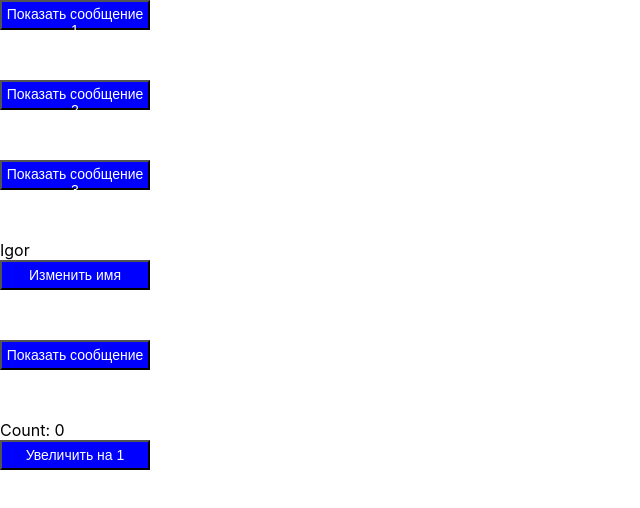
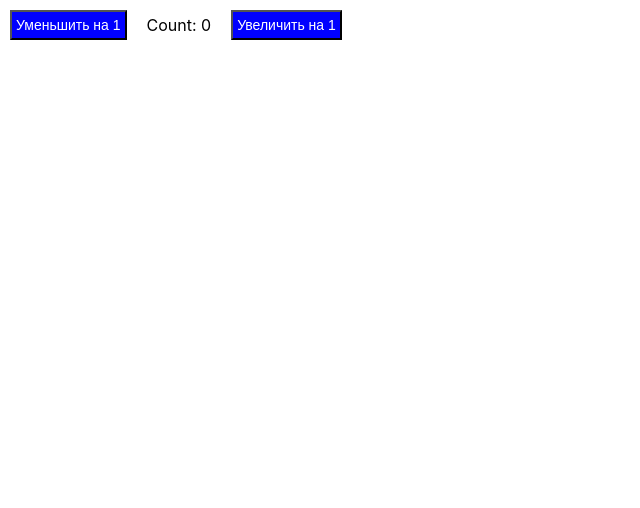
Before and after one commit to derkach2288/react-learning, a React (Create React App) app: page / in a window 1280 px wide. Shown: the top 508 px of the page, without its empty margins (0-640 px from the left). Built offline with nearby package versions, Linux system fonts and the light colour scheme.

Commit message:
add hw 18

```diff
--- a/src/App.jsx
+++ b/src/App.jsx
@@ -1,11 +1,10 @@
 import "./App.css";
-import Button from "./components/Button";
-import Lesson18 from "./lessons/Lesson18";
+import Counter from "./components/Counter";
 
 function App() {
   return (
     <div className="App">
-      <Lesson18/>
+      <Counter/>
     </div>
   );
 }
--- /dev/null
+++ b/src/components/Counter/Counter.jsx
@@ -0,0 +1,33 @@
+import "./styles.css";
+import Button from "../Button";
+import { useState } from "react";
+
+function Counter() {
+
+
+  const [count, setCount] = useState(0);
+
+  const counterPlus = () => {
+    setCount((prevValue) => prevValue + 1);
+  };
+
+  const counterMinus = () => {
+    setCount((prevValue) => prevValue - 1);
+  }
+
+  return (
+    <div className="container">
+      <div className="buttonContol">
+        <Button onClick={counterMinus} name="Уменьшить на 1" />
+      </div>
+      <div>
+        <p>Count: {count}</p>
+      </div>
+      <div className="buttonContol">
+        <Button onClick={counterPlus} name="Увеличить на 1" />
+      </div>
+    </div>
+  );
+}
+
+export default Counter;
--- /dev/null
+++ b/src/components/Counter/index.js
@@ -0,0 +1,3 @@
+import Counter from "./Counter";
+
+export default Counter;
--- /dev/null
+++ b/src/components/Counter/styles.css
@@ -0,0 +1,10 @@
+.container {
+  height: 50px;
+  display: flex;
+  gap: 10px;
+  align-items: center;
+}
+
+.buttonContol {
+  margin: 10px;
+}
```
